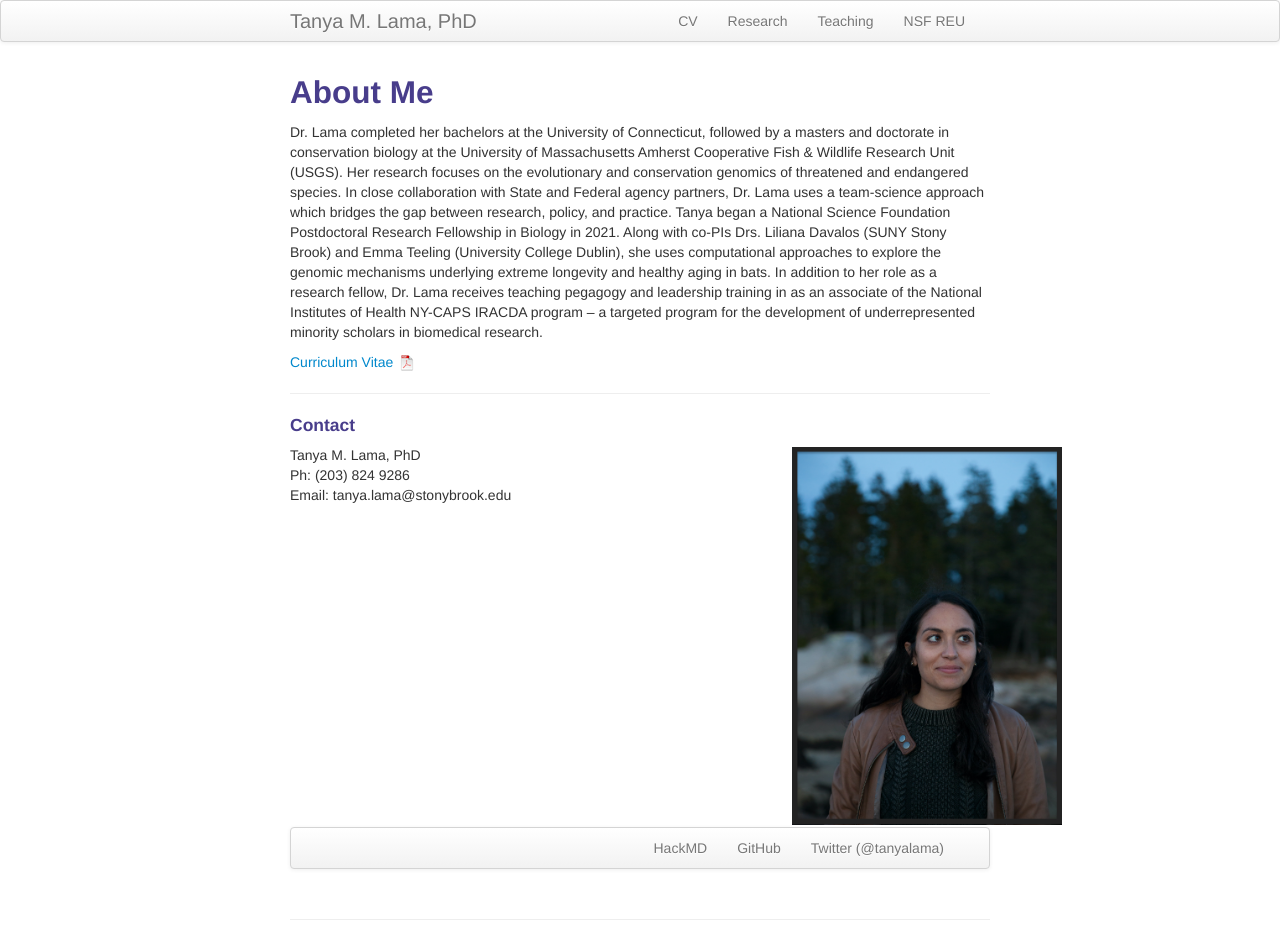
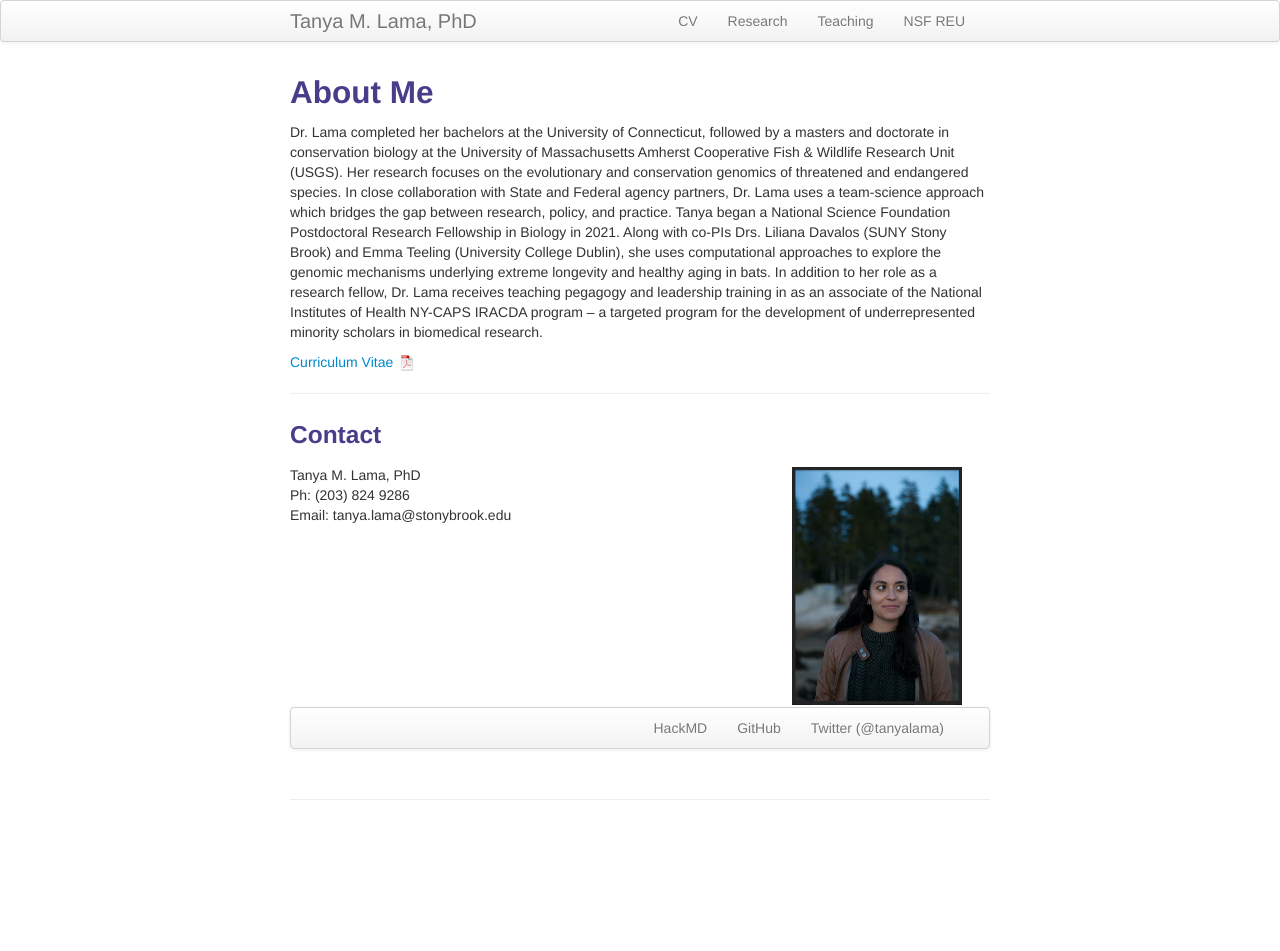
Before and after one commit to tanyalama/tanyalama.github.io, a Jekyll site: the page built from index.md, in a window 1280 px wide. Built offline with Jekyll 4.4.1, drawn with Linux system fonts in a browser that asks for light colours; after the commit the page ends 900 px from its top, so only the background shows below that.

Commit message:
Update index.md

```diff
--- a/index.md
+++ b/index.md
@@ -13,8 +13,7 @@ Dr. Lama completed her bachelors at the University of Connecticut, followed by a
 
 
 ---
-#### Contact
-
+### Contact
 <div class="container">
 
     <div class="row-fluid">
@@ -24,7 +23,7 @@ Dr. Lama completed her bachelors at the University of Connecticut, followed by a
             Email: tanya.lama@stonybrook.edu<br/>
         </div>
 
-        <div class="span3">
+        <div class="span2">
         <a href="../assets/headshot.jpg">
             <img src="../assets/headshot.jpg"
                   title="Tanya M. Lama, PhD" alt="Tanya Lama"/></a>
```
